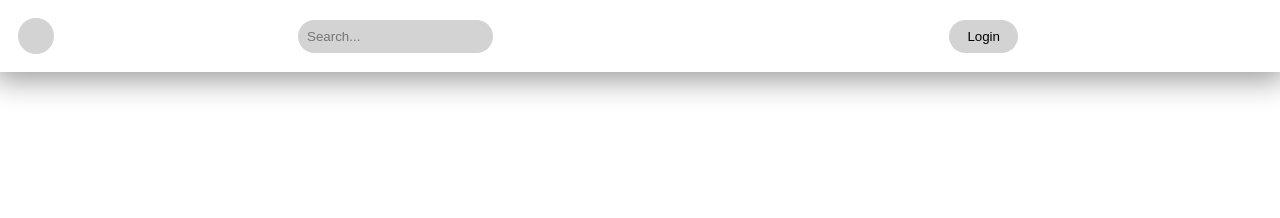
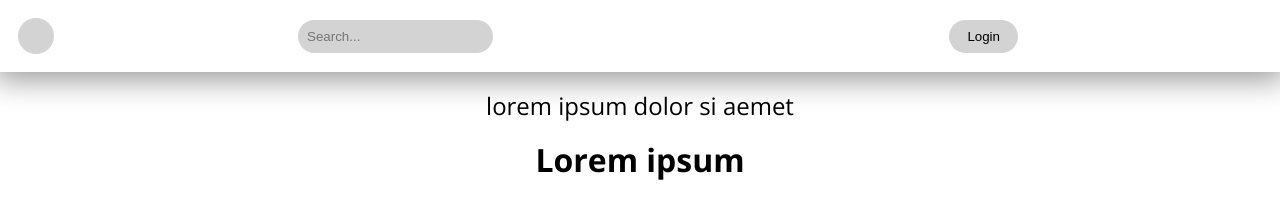
Before and after one commit to cice-classroom/4-layouts-ClaudiaTex, a website: page src/index.html in a window 1280 px wide. Drawn offline with nearby package versions, Linux system fonts and the light colour scheme.

Commit message:
Add titles.css file & styles

```diff
--- a/src/index.html
+++ b/src/index.html
@@ -18,8 +18,13 @@
         <input type="search" placeholder="Search..." class="navbar__search" />
         <button class="button button__primary navbar__login">Login</button>
       </nav>
-      <!--End Navbar-->
-      <main></main>
     </header>
+    <!--End Navbar-->
+    <main>
+      <header class="title__initial">
+        <h5>lorem ipsum dolor si aemet</h5>
+        <h4>Lorem ipsum</h4>
+      </header>
+    </main>
   </body>
 </html>
--- a/src/main.css
+++ b/src/main.css
@@ -3,3 +3,4 @@
 @import './styles.css';
 @import './navbar.css';
 @import './button.css';
+@import './titles.css';
--- a/src/styles.css
+++ b/src/styles.css
@@ -29,7 +29,7 @@ h2,
 h3,
 h4,
 h5 {
-  margin: 3rem 0 1.38rem;
+  margin: 1rem 0 1rem; /*original 3rem 0 1.38rem*/
   font-family: var(--title-font);
   font-weight: 400;
   line-height: 1.3;
--- /dev/null
+++ b/src/titles.css
@@ -0,0 +1,10 @@
+h4 {
+  font-weight: bold;
+  margin-top: 0;
+}
+
+.title__initial {
+  display: flex;
+  flex-direction: column;
+  align-items: center;
+}
```
